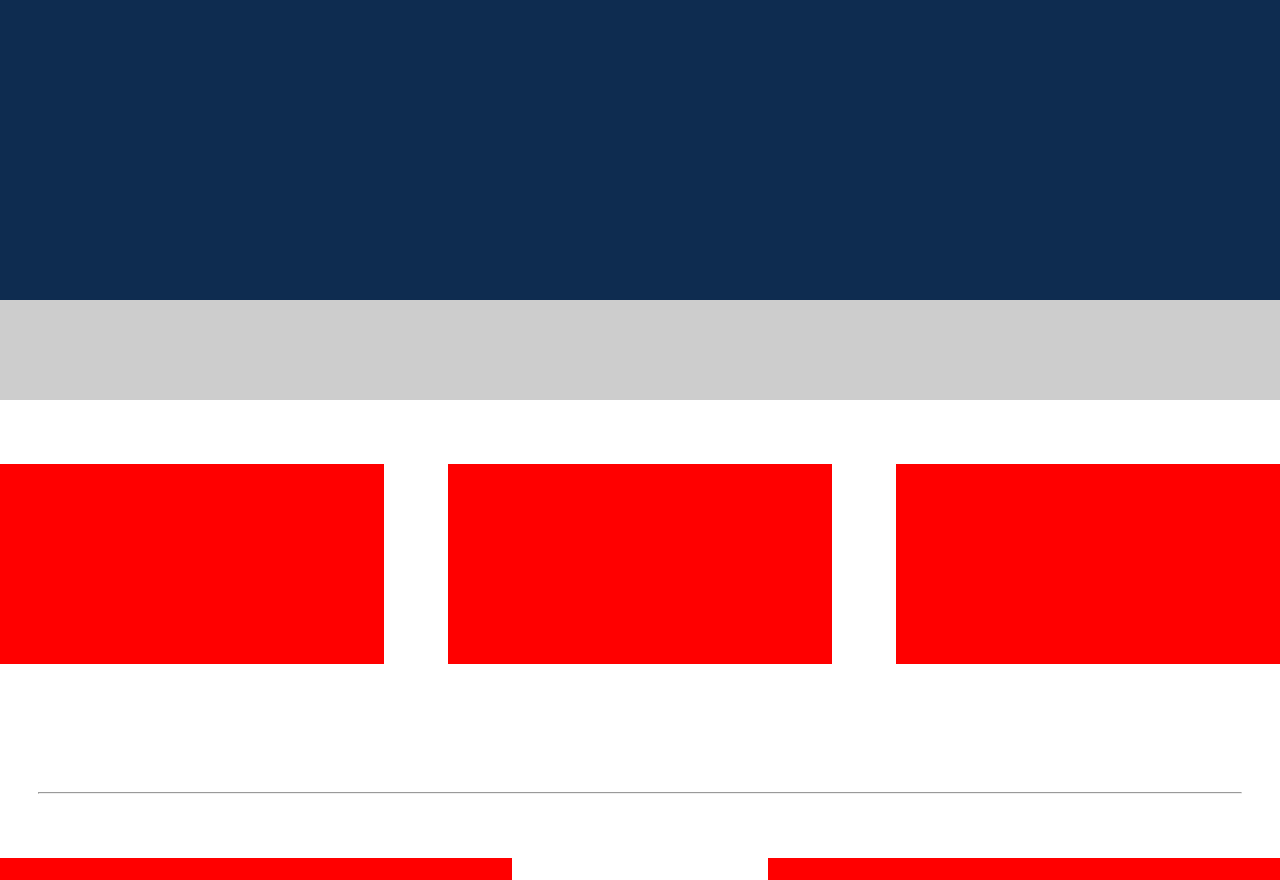
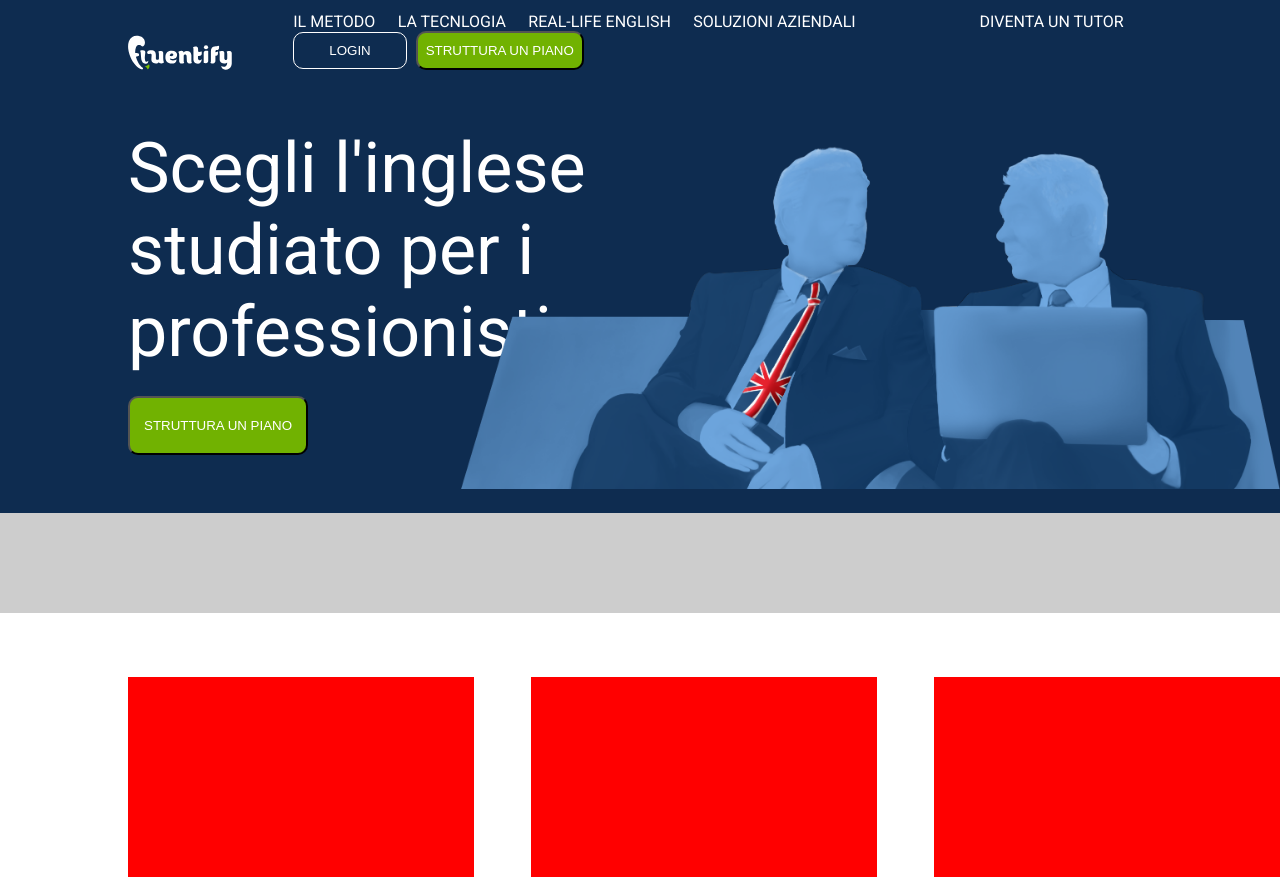
Before and after one commit to lorenzoantonelli89/htmlcss-fluentify, a plain HTML site: page index.html in a window 1280 px wide. Shown: the top 880 px of the page. Drawn offline with Linux system fonts and the light colour scheme.

Commit message:
complete header

```diff
--- a/css/master.css
+++ b/css/master.css
@@ -3,6 +3,14 @@
   margin: 0;
   padding: 0;
   box-sizing: border-box;
+}
+
+body{
+  font-family: 'Roboto', sans-serif;
+}
+
+.container{
+  margin-left: 10%;
 }
 
 .row::after{
@@ -12,11 +20,91 @@
   margin: 10%;
 }
 
+.button{
+  color: #fff;
+  border-radius: 10px;
+  font-weight: 400;
+}
+
+.button.green{
+  background-color: rgb(113, 178, 1);
+}
+
 /* regole header */
 header{
   background-color: rgb(14, 44, 80);
-  /* regole debug */
-  height: 300px;
+  position: relative;
+}
+
+nav{
+  width: 80%;
+  padding-top: 1%;
+  display: inline-block;
+  vertical-align: bottom;
+}
+
+
+#logo{
+  width: 14%;
+  padding-top: 1%;
+  padding-right: 5%;
+  vertical-align: middle;
+}
+
+nav li{
+  display: inline-block;
+}
+
+nav a{
+  text-decoration: none;
+  color: #fff;
+}
+
+li:nth-child(5){
+  padding-left: 13%;
+  margin-right: 2%;
+}
+
+.marginright{
+  padding-right: 2%;
+}
+
+.button.blue{
+  background-color: inherit;
+  padding: 10px 35px;
+  border: 1px solid #fff;
+}
+
+#strutturapianofirst{
+  padding: 10px 8px;
+  margin-left: 5px;
+}
+
+.imgheader{
+  width: 64%;
+  height: 76%;
+  background-image: url("../img/background-header.png");
+  background-size: contain;
+  background-repeat: no-repeat;
+  background-position: center;
+  position: absolute;
+  bottom: 0;
+  right: 0;
+
+}
+
+.sezioneheader>h1{
+  width: 47%;
+  font-size: 70px;
+  font-weight: 400;
+  color: #fff;
+  margin-top: 5%;
+  margin-bottom: 2%;
+}
+
+.sezioneheader>button{
+  padding: 20px 14px;
+  margin-bottom: 5%;
 }
 
 /* regole corpo centrale */
--- a/index.html
+++ b/index.html
@@ -4,31 +4,43 @@
     <meta charset="utf-8">
     <title>Fluentify</title>
     <link rel="stylesheet" href="css/master.css">
+    <link rel="preconnect" href="https://fonts.gstatic.com">
+    <link href="https://fonts.googleapis.com/css2?family=Roboto:wght@100;300;400&display=swap" rel="stylesheet">
   </head>
   <body>
 
     <!-- intestazione -->
     <header>
       <div class="container">
+        <img id="logo" src="img/logo.svg" alt="">
         <nav>
-
+          <ul>
+            <li class="marginright"><a href="#">IL METODO</a></li>
+            <li class="marginright"><a href="#">LA TECNLOGIA</a></li>
+            <li class="marginright"><a href="#">REAL-LIFE ENGLISH</a></li>
+            <li><a href="#">SOLUZIONI AZIENDALI</a></li>
+            <li><a href="#">DIVENTA UN TUTOR</a></li>
+            <li><button class="button blue" type="button" name="button">LOGIN</button></li>
+            <li><button id="strutturapianofirst" class="button green" type="button" name="button">STRUTTURA UN PIANO</button></li>
+          </ul>
         </nav>
 
         <div class="sezioneheader">
-
+          <h1>Scegli l'inglese studiato per i professionisti</h1>
+          <button class="button green" type="button" name="button">STRUTTURA UN PIANO</button>
+          <div class="imgheader"></div>
         </div>
-
       </div>
-
     </header>
 
     <!-- parte corpo centrale -->
     <main>
+
+      <div class="title main">
+
+      </div>
+
       <div class="container">
-        <div class="title main">
-
-        </div>
-
         <div class="row">
           <div class="sectionmain first">
             <div class="contentmain first left">
```
